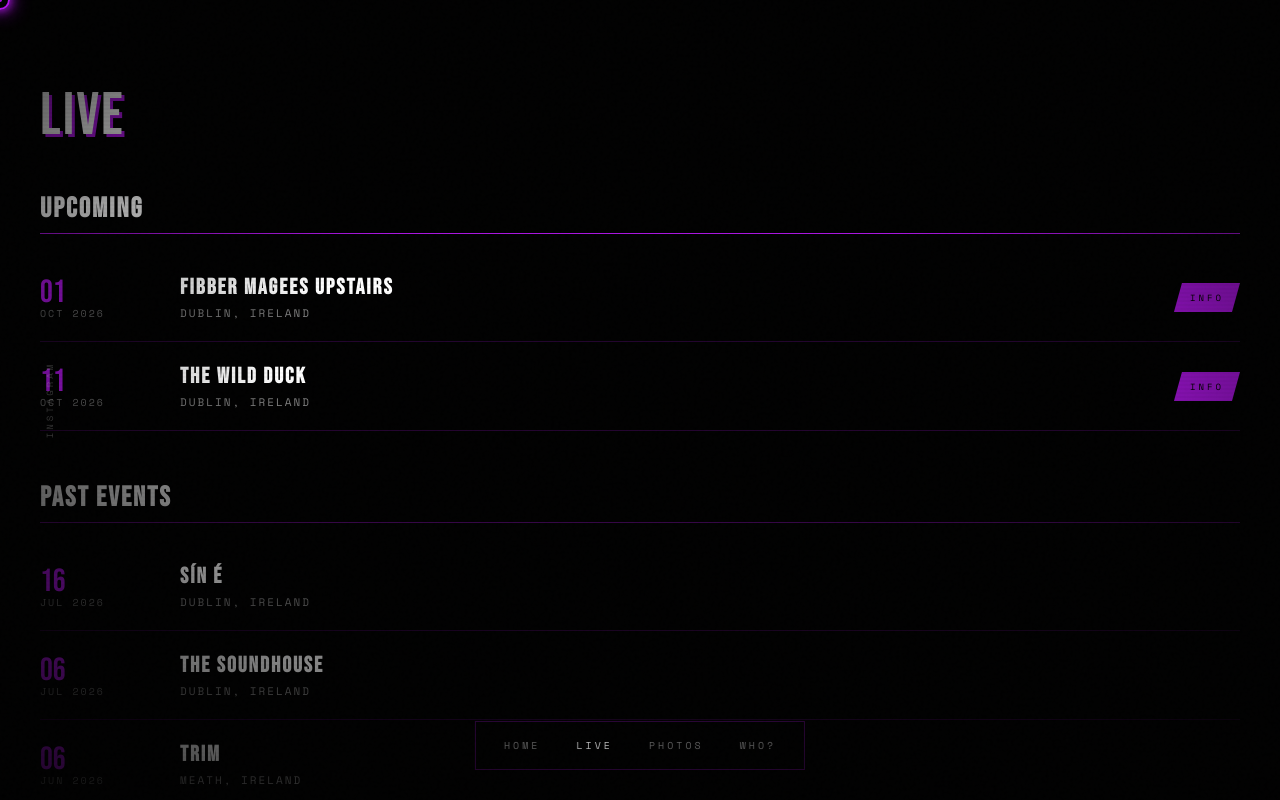
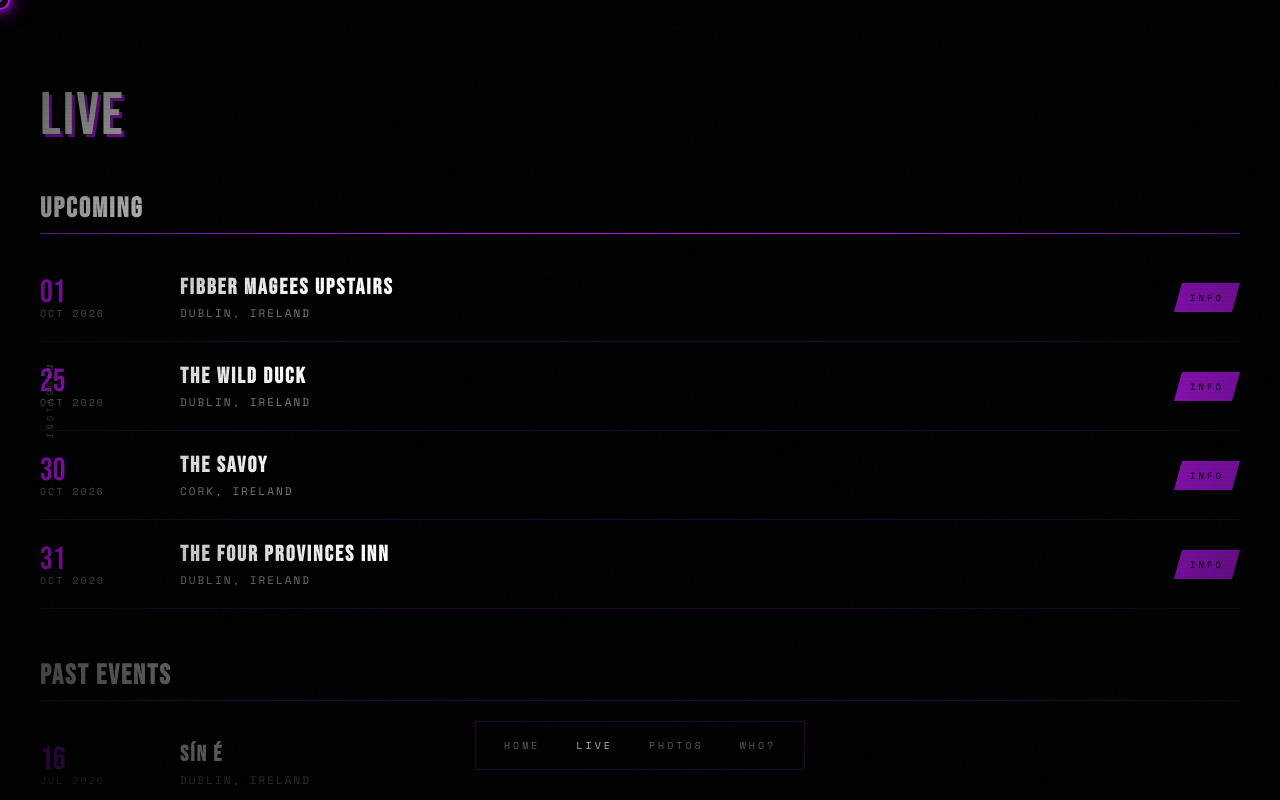
Before and after one commit to judavi/roxy, a plain HTML site: page index.html in a window 1280 px wide. Both pictures are taken after a click on the button "LIVE". Drawn offline with nearby package versions, Linux system fonts and the light colour scheme.

Commit message:
Update Wild Duck gig to 25 Oct, add Savoy Cork and Four Provinces Inn gigs

```diff
--- a/index.html
+++ b/index.html
@@ -815,9 +815,25 @@
       <a href="https://www.instagram.com/whosroxyband" target="_blank" rel="noopener" class="gig-ticket">Info</a>
     </div>
     <div class="gig-item">
-      <div class="gig-date">11<span>OCT 2026</span></div>
+      <div class="gig-date">25<span>OCT 2026</span></div>
       <div class="gig-info">
         <h3>The Wild Duck</h3>
+        <p>Dublin, Ireland</p>
+      </div>
+      <a href="https://www.instagram.com/whosroxyband" target="_blank" rel="noopener" class="gig-ticket">Info</a>
+    </div>
+    <div class="gig-item">
+      <div class="gig-date">30<span>OCT 2026</span></div>
+      <div class="gig-info">
+        <h3>The Savoy</h3>
+        <p>Cork, Ireland</p>
+      </div>
+      <a href="https://www.instagram.com/whosroxyband" target="_blank" rel="noopener" class="gig-ticket">Info</a>
+    </div>
+    <div class="gig-item">
+      <div class="gig-date">31<span>OCT 2026</span></div>
+      <div class="gig-info">
+        <h3>The Four Provinces Inn</h3>
         <p>Dublin, Ireland</p>
       </div>
       <a href="https://www.instagram.com/whosroxyband" target="_blank" rel="noopener" class="gig-ticket">Info</a>
```
